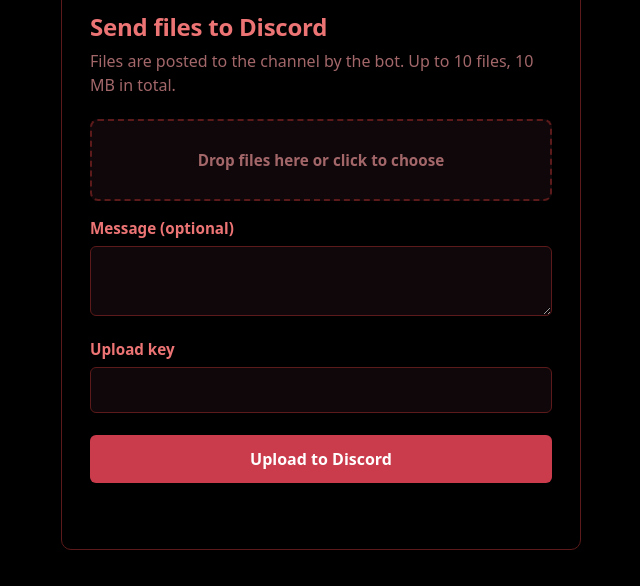
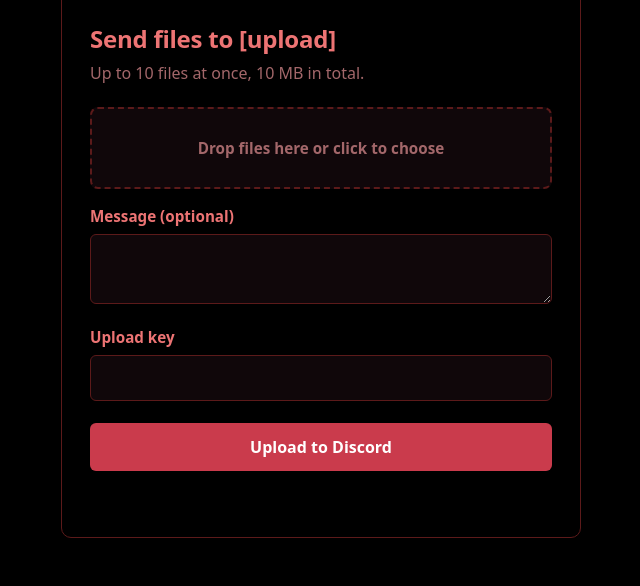
Before and after one commit to Svacinka/uplot, a plain HTML site: page index.html in a window 1280 px wide. Shown: the part 214-800 px from the top of the page, without its empty margins (319-959 px from the left). Drawn offline with Linux system fonts and the light colour scheme.

Commit message:
Update file upload instructions in index.html

```diff
--- a/index.html
+++ b/index.html
@@ -115,8 +115,8 @@
     <div class="hero">
       <h1 class="glitch" data-text="[upload]">[upload]</h1>
     </div>
-  <h1>Send files to Discord</h1>
-  <p class="sub">Files are posted to the channel by the bot. Up to 10 files, 10 MB in total.</p>
+  <h1>Send files to [upload]</h1>
+  <p class="sub">Up to 10 files at once, 10 MB in total.</p>
 
   <form id="f">
     <label id="drop" for="files">
```
